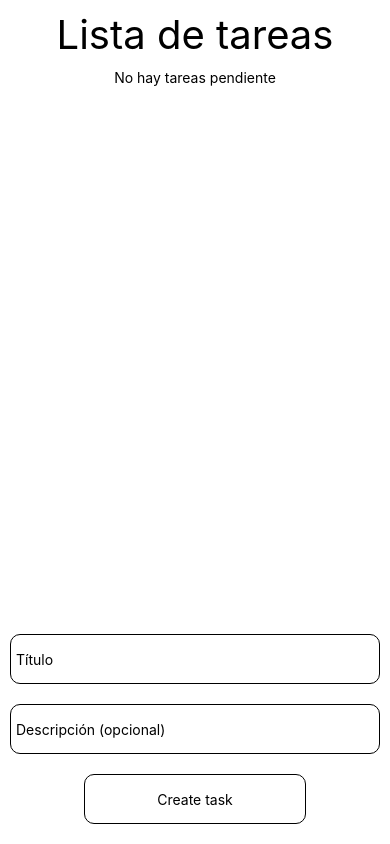
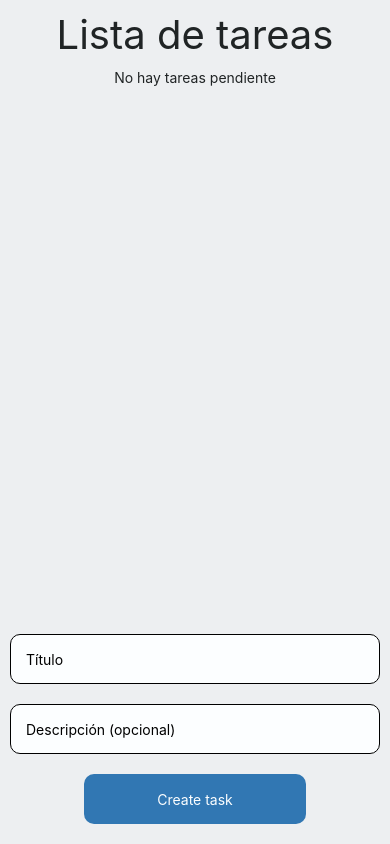
Before and after one commit to DinoStampella/RNIC-DINO-STAMPELLA, a React Native app: screen / in a window 390 px wide. Built offline with nearby package versions, Linux system fonts and the light colour scheme.

Commit message:
RNIC-W03: Styles

```diff
--- a/src/components/taskCard/index.tsx
+++ b/src/components/taskCard/index.tsx
@@ -7,10 +7,15 @@ function TaskCard(props: TaskCardProps): React.JSX.Element {
   return (
     <View style={styles.wrapper} onTouchEnd={() => setStatus(!status)}>
       <View style={styles.text}>
-        <Text style={styles.title}>{props.title}</Text>
-        <Text style={styles.description}>{props.description}</Text>
+        <Text style={status ? styles.titleDone : styles.title}>
+          {props.title}
+        </Text>
+        <Text
+          style={status ? styles.descriptionDone : styles.description}
+          numberOfLines={2}>
+          {props.description}
+        </Text>
       </View>
-      <View style={status ? styles.done : styles.pending} />
     </View>
   );
 }
--- a/src/components/taskCard/styles.ts
+++ b/src/components/taskCard/styles.ts
@@ -1,39 +1,43 @@
-import {StyleSheet} from 'react-native';
+import {Platform, StyleSheet} from 'react-native';
+
+const isIos = Platform.OS === 'ios';
 
 const styles = StyleSheet.create({
   wrapper: {
     flex: 1,
     margin: 5,
     borderWidth: 1,
-    borderRadius: 5,
+    borderRadius: 10,
     flexDirection: 'row',
     alignItems: 'center',
     justifyContent: 'space-between',
     paddingVertical: 10,
     paddingHorizontal: 20,
+    borderColor: '#3177b3',
+    backgroundColor: isIos ? '#dde4e6' : '#364950',
   },
-  text: {flexDirection: 'column'},
+  text: {flex: 1, gap: 5},
   title: {
     flex: 1,
     fontSize: 20,
+    color: isIos ? '#000' : '#fff',
+  },
+  titleDone: {
+    textDecorationLine: 'line-through',
+    flex: 1,
+    fontSize: 20,
+    color: isIos ? '#000' : '#fff',
   },
   description: {
     flex: 1,
     fontSize: 15,
+    color: isIos ? '#000' : '#fff',
   },
-  pending: {
-    marginRight: 20,
-    height: 15,
-    width: 15,
-    borderRadius: 50,
-    backgroundColor: 'grey',
-  },
-  done: {
-    marginRight: 20,
-    height: 15,
-    width: 15,
-    borderRadius: 50,
-    backgroundColor: 'green',
+  descriptionDone: {
+    flex: 1,
+    fontSize: 15,
+    textDecorationLine: 'line-through',
+    color: isIos ? '#000' : '#fff',
   },
 });
 
--- a/src/components/taskList/index.tsx
+++ b/src/components/taskList/index.tsx
@@ -70,7 +70,7 @@ function TaskList(): React.JSX.Element {
         />
         <View style={styles.form}>
           <TextInput
-            style={styles.titleInput}
+            style={styles.input}
             placeholder="Título"
             onChangeText={setTitle}
             value={title}
@@ -79,7 +79,7 @@ function TaskList(): React.JSX.Element {
           />
           <TextInput
             ref={descriptionInputRef}
-            style={styles.descriptionInput}
+            style={styles.input}
             placeholder="Descripción (opcional)"
             onChangeText={setDescription}
             value={description}
@@ -89,7 +89,7 @@ function TaskList(): React.JSX.Element {
           <TouchableOpacity
             style={styles.touchable}
             onPress={() => onPress(title, description)}>
-            <Text>Create task</Text>
+            <Text style={styles.touchableText}>Create task</Text>
           </TouchableOpacity>
         </View>
       </KeyboardAvoidingView>
--- a/src/components/taskList/styles.ts
+++ b/src/components/taskList/styles.ts
@@ -1,43 +1,47 @@
-import {StyleSheet} from 'react-native';
+import {Platform, StyleSheet} from 'react-native';
+
+const isIos = Platform.OS === 'ios';
 
 const styles = StyleSheet.create({
   wrapper: {
     flex: 1,
     justifyContent: 'space-between',
+    backgroundColor: isIos ? '#364950' : '#edeff1',
   },
   title: {
     fontSize: 40,
     textAlign: 'center',
     margin: 10,
+    color: isIos ? '#fcfeff' : '#202425',
   },
   taskList: {flex: 1},
-  listEmptyComponent: {alignSelf: 'center'},
+  listEmptyComponent: {
+    alignSelf: 'center',
+    color: isIos ? '#fcfeff' : '#202425',
+  },
   form: {padding: 10, alignItems: 'center'},
-  titleInput: {
+  input: {
     height: 50,
     width: '100%',
     borderWidth: 1,
     margin: 10,
-    padding: 5,
+    paddingVertical: 5,
+    paddingHorizontal: 15,
     borderRadius: 10,
-  },
-  descriptionInput: {
-    height: 50,
-    width: '100%',
-    borderWidth: 1,
-    margin: 10,
-    padding: 5,
-    borderRadius: 10,
+    backgroundColor: '#fcfeff',
   },
   touchable: {
     height: 50,
     width: '60%',
-    borderWidth: 1,
     margin: 10,
     padding: 5,
     alignItems: 'center',
     justifyContent: 'center',
     borderRadius: 10,
+    backgroundColor: '#3177b3',
+  },
+  touchableText: {
+    color: '#fcfeff',
   },
 });
 
```
